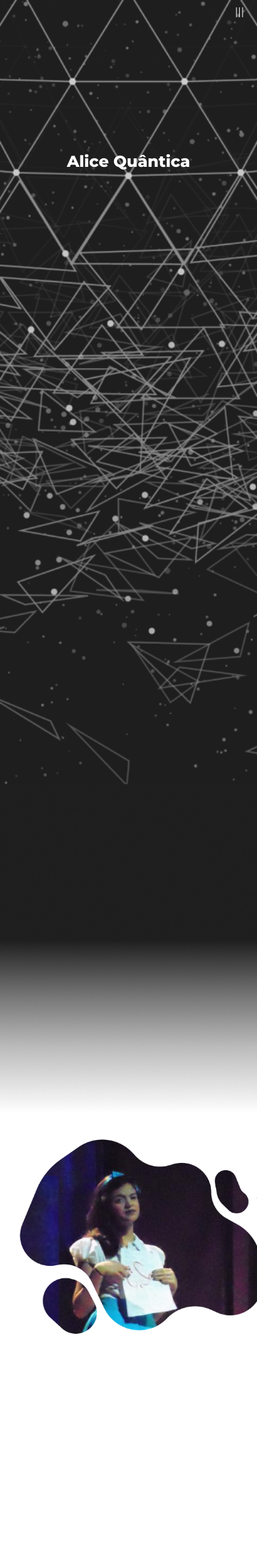
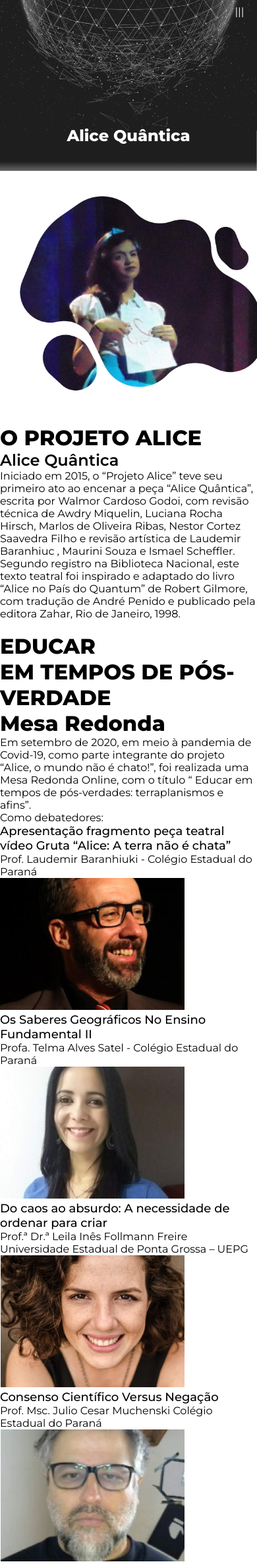
Before and after one commit to tocrossbridge/website-alice-quantica, a PHP site: page / in a window 390 px wide; the page is wider, and only the part inside the window is pictured. Shown: the top 2371 px of that part at 66% size. Run offline with PHP 8.4, Linux system fonts and the light colour scheme.

Commit message:
style: footer & bug fix 1. Bug at display flex-block on mobile/desktop fixed 2. Some adjusts on footer

```diff
--- a/index.html
+++ b/index.html
@@ -34,7 +34,7 @@
 
     <!-- about project -->
     <div class="container mt-5 mb-5">
-        <div class="d-flex--space-between">
+        <div class="d-md-flex-d-sm-block">
             <div class="col-12 col-md-6">
                 <img class="about__img" src="./src/images/alice-actress.png" alt="Alice actress" />
             </div>
@@ -50,7 +50,7 @@
 
     <!-- round table -->
     <div class="container mt-5 mb-5">
-        <div class="d-flex--space-between">
+        <div class="d-md-flex-d-sm-block">
             <div class="col-12 col-md-3 mb-auto">
                 <p class="title">EDUCAR</p>
                 <p class="title">EM TEMPOS DE PÓS-VERDADE</p>
@@ -63,7 +63,7 @@
                 </p>
                 <p>Como debatedores:</p>
 
-                <div class="d-flex--space-between">
+                <div class="d-md-flex-d-sm-block">
                     <div class="col-12 col-md-6">
                         <p class="round-table__subtitle">Apresentação fragmento peça teatral vídeo Gruta “Alice: A terra não é chata”</p>
                         <p>Prof. Laudemir Baranhiuki - Colégio Estadual do Paraná</p>
@@ -76,7 +76,7 @@
                         <img src="./src/images/prof-telma.png" />
                     </div>
                 </div>
-                <div class="d-flex--space-between">
+                <div class="d-md-flex-d-sm-block">
                     <div class="col-12 col-md-6">
                         <p class="round-table__subtitle">Do caos ao absurdo: A necessidade de ordenar para criar</p>
                         <p>Prof.ª Dr.ª Leila Inês Follmann Freire
@@ -106,7 +106,7 @@
 
     <!-- video parallax -->
     <div class="container mt-5 mb-5">
-        <div class="d-flex--space-between">
+        <div class="d-md-flex-d-sm-block">
             <div class="col-12 col-md-6">
                 <!-- TODO: fix size bug -->
                 <iframe width="500" height="315" src="https://www.youtube.com/embed/oWp9jzZuYVY" title="YouTube video player" frameborder="0" allow="accelerometer; autoplay; clipboard-write; encrypted-media; gyroscope; picture-in-picture" allowfullscreen></iframe>
@@ -152,14 +152,14 @@
 
     <footer>
         <div class="container mt-5 mb-5">
-            <div class="footer__content">
-                <div>
+            <div class="footer__content d-md-flex-d-sm-block">
+                <div class="col-12 col-md-6">
                     <p class="footer__title">Alice Quântica</p>
                     <p class="footer__description">
                         Lorem ipsum dolor sit amet, consectetur adipiscing elit. Ultrices neque, tellus ut lectus nulla  suscipit
                     </p>
                 </div>
-                <div>
+                <div class="col-12 col-md-3">
                     <p class="footer__title">Links Rápidos</p>
                     <ul class="footer__list">
                         <li><a href="">Home</a></li>
@@ -167,7 +167,7 @@
                         <li><a href="">Rescursos</a></li>
                     </ul>
                 </div>
-                <div>
+                <div class="col-12 col-md-3">
                     <p class="footer__title">Social</p>
                     <ul class="footer__list">
                         <li><a href=""><img class="footer__icon" src="./src/icons/face.png" />Física e Teatro</a></li>
--- a/src/css/footer.css
+++ b/src/css/footer.css
@@ -10,21 +10,16 @@ footer{
     background-position: top;
 }
 
-.footer__content {
-    display: flex;
-    justify-content: space-between;
-    width: 100%;
+.footer__content div{
+    margin: 0 0 0 2%;
+    border-right: 1px solid #fff;
 }
-
-.footer__content div:first-child{
-    width: 60%;
-}
-.footer__content div{
-    width: 30%;
-    margin: 0 2%;
+.footer__content div:last-child{
+    border-right: none;
 }
 
 .footer__title{
+    margin: 0 0 10% 0;
     font-size: 24px;
     font-weight: 600;
 }
--- a/src/css/main.css
+++ b/src/css/main.css
@@ -35,15 +35,18 @@
     align-items: center;
     margin: 6% auto;
 }
-.d-flex--space-between{
+
+.d-md-flex-d-sm-block{
     display: flex;
     justify-content: space-between;
 }
+
 .mb-auto{margin-bottom: auto;}
 .mt-5{margin-top: 5%;}
 .mb-5{margin-bottom: 5%;}
 
 .col-md-6{ width: 50%; }
+.col-md-3{ width: 25%; }
 
 .title{
     font-size: 32px;
@@ -70,5 +73,9 @@
 }
 
 @media screen and (max-width: 900px) {
+    .d-md-flex-d-sm-block{
+        display: block;
+    }
+
     .col-12{ width: 100%; }
 }
--- a/src/css/welcome.css
+++ b/src/css/welcome.css
@@ -3,14 +3,14 @@
 */
 .welcome{
     width: 100%;
-    min-height: 200vh;
     background-image: url('../images/bg-welcome.png');
-    background-position: top;
+    background-position: center;
     background-size: cover;
     background-repeat: no-repeat;
 }
 .welcome__content{
-    margin-top: 50%;
+    margin: 40% 0 0 0;
+    padding: 0 0 10% 0;
     display: flex;
     justify-content: center;
     color: #fff;
```
